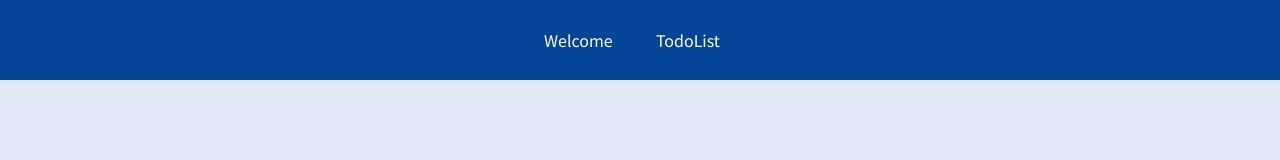
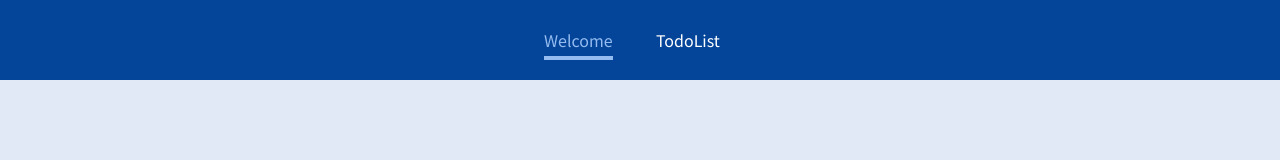
Before and after one commit to mriiad/todo-list, a React (Create React App) app: page /welcome in a window 1280 px wide. Shown: the top 160 px of the page. Built offline with nearby package versions, Linux system fonts and the light colour scheme.

Commit message:
Fixing deprecated 'activeClassName' in react-router v6

```diff
--- a/src/components/MainHeader.js
+++ b/src/components/MainHeader.js
@@ -7,12 +7,18 @@ const MainHeader = () => {
       <nav>
         <ul>
           <li>
-            <NavLink activeClassName={classes.active} to="/welcome">
+            <NavLink
+              className={(navData) => (navData.isActive ? classes.active : "")}
+              to="/welcome"
+            >
               Welcome
             </NavLink>
           </li>
           <li>
-            <NavLink activeClassName={classes.active} to="/todolist">
+            <NavLink
+              className={(navData) => (navData.isActive ? classes.active : "")}
+              to="/todolist"
+            >
               TodoList
             </NavLink>
           </li>
```
